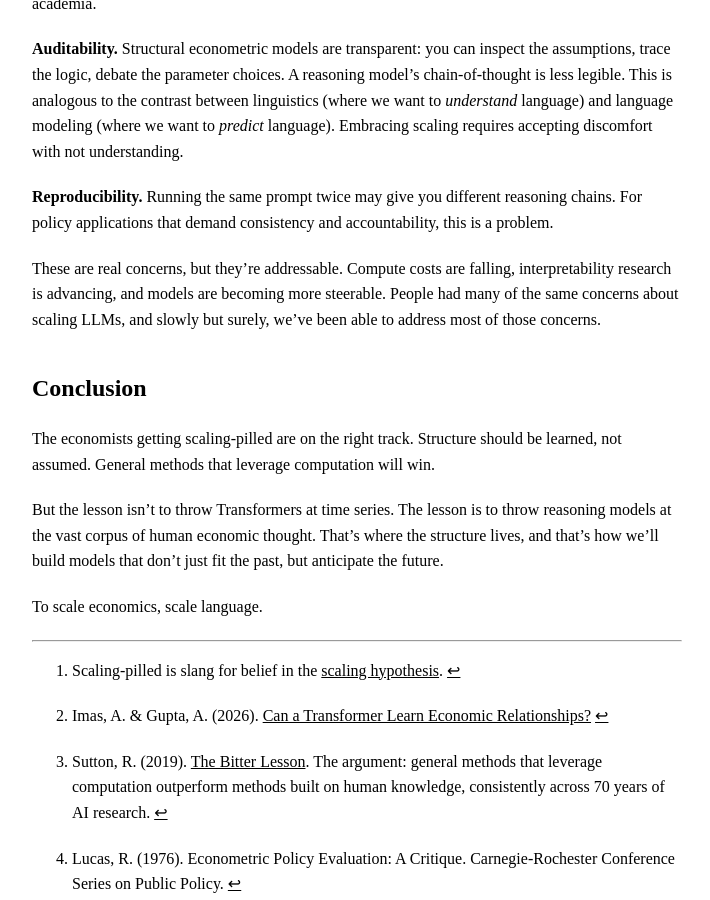
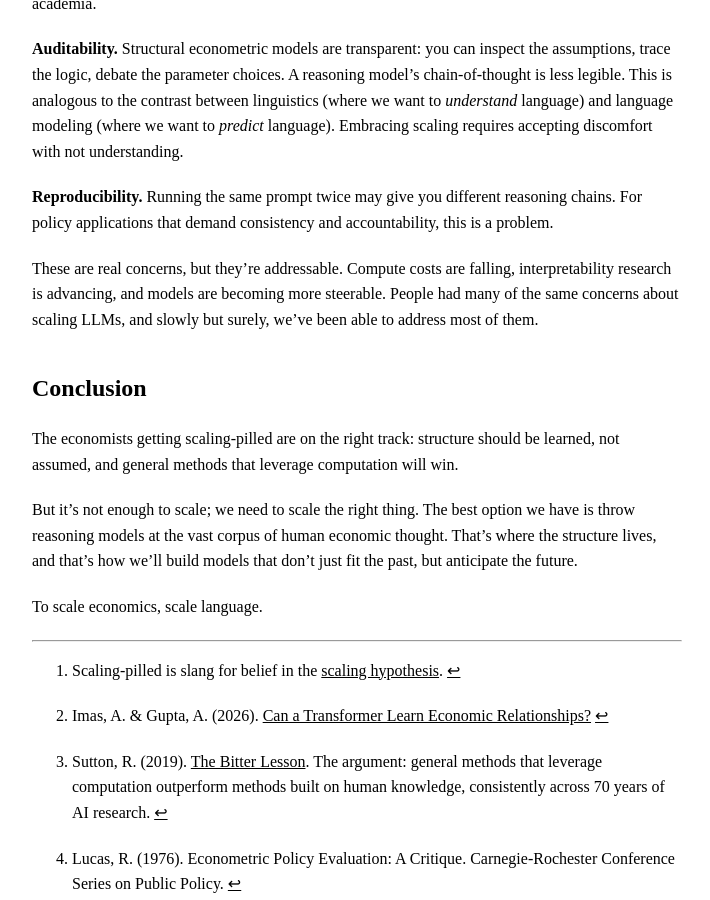
Before and after one commit to kawine/kawine.github.io, a Jekyll site: the page built from _posts/2026-01-06-to-scale-economics-scale-language.md, in a window 1280 px wide and 900 px high, scrolled down 4498 px. Shown: the whole window, without its empty margins (283-993 px from the left). Built offline with Jekyll 4.4.1, drawn with Linux system fonts in a browser that asks for light colours.

Commit message:
update post

```diff
--- a/_posts/2026-01-06-to-scale-economics-scale-language.md
+++ b/_posts/2026-01-06-to-scale-economics-scale-language.md
@@ -100,13 +100,13 @@ For a model that has seen all this, the set of counterfactual regimes that are b
 
 **Reproducibility.** Running the same prompt twice may give you different reasoning chains. For policy applications that demand consistency and accountability, this is a problem.
 
-These are real concerns, but they're addressable. Compute costs are falling, interpretability research is advancing, and models are becoming more steerable. People had many of the same concerns about scaling LLMs, and slowly but surely, we've been able to address most of those concerns.
+These are real concerns, but they're addressable. Compute costs are falling, interpretability research is advancing, and models are becoming more steerable. People had many of the same concerns about scaling LLMs, and slowly but surely, we've been able to address most of them.
 
 ## Conclusion
 
-The economists getting scaling-pilled are on the right track. Structure should be learned, not assumed. General methods that leverage computation will win.
+The economists getting scaling-pilled are on the right track: structure should be learned, not assumed, and general methods that leverage computation will win.
 
-But the lesson isn't to throw Transformers at time series. The lesson is to throw reasoning models at the vast corpus of human economic thought. That's where the structure lives, and that's how we'll build models that don't just fit the past, but anticipate the future.
+But it's not enough to scale; we need to scale the right thing. The best option we have is throw reasoning models at the vast corpus of human economic thought. That's where the structure lives, and that's how we'll build models that don't just fit the past, but anticipate the future.
 
 To scale economics, scale language.
 
```
